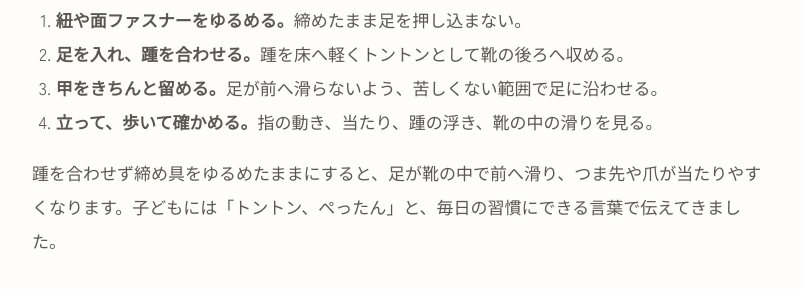
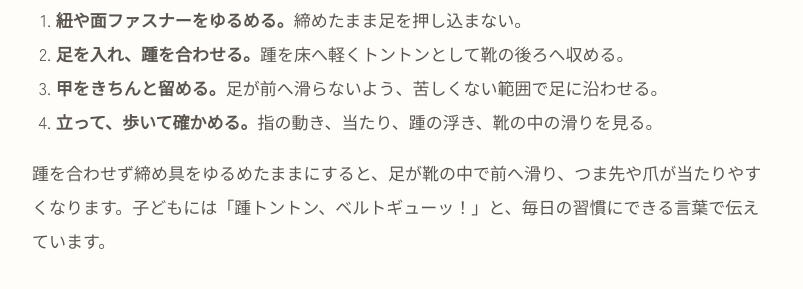
Before and after one commit to toshi1218/andantino, a website: page shoe-wearing.html in a window 1280 px wide. Shown: the part 2322-2611 px from the top of the page, without its empty margins (375-1178 px from the left). Drawn offline with Linux system fonts and the light colour scheme.

Commit message:
Align shoe-wearing.html with verified source wording

```diff
--- a/shoe-wearing.html
+++ b/shoe-wearing.html
@@ -34,7 +34,7 @@
           <p class="article-byline">担当者：<a href="./owner.html">認定シューフィッター 五十嵐洋子</a> ／ 最終更新：2026年7月25日</p>
           <section id="start"><div class="section-icon-heading"><span class="section-icon"><svg viewBox="0 0 24 24"><circle cx="10" cy="10" r="6"/><line x1="14.5" y1="14.5" x2="20" y2="20"/></svg></span><h2>新しい靴より先に、今の靴をお見せください</h2></div><p>どこが減っているか、踵がつぶれていないか、指や甲に当たった跡がないか、紐や面ファスナーをどう留めているか。いつもの靴には、普段の歩き方と困りごとの手がかりがあります。</p><p>足は年齢や生活によって変わります。以前と同じサイズを買い続けるのではなく、今の足長・足幅・足囲と左右差を測り直すところから始めます。</p></section>
           <section id="choose"><div class="section-icon-heading"><span class="section-icon"><svg viewBox="0 0 24 24"><rect x="3" y="9" width="18" height="6" rx="1"/><line x1="7" y1="9" x2="7" y2="12"/><line x1="11" y1="9" x2="11" y2="12"/><line x1="15" y1="9" x2="15" y2="12"/><line x1="19" y1="9" x2="19" y2="12"/></svg></span><h2>一足ずつ確かめる5つのこと</h2></div><ol class="step-grid"><li><h3>形と大きさ</h3><p>足長だけでなく幅、甲、踵、指の並びに靴型が合うか。</p></li><li><h3>踵の支え</h3><p>踵が大きく浮かず、後ろから安定して支えられるか。</p></li><li><h3>甲の固定</h3><p>紐や面ファスナーで、その日の足に合わせて調整できるか。</p></li><li><h3>曲がる位置</h3><p>靴底と足が、指の付け根に近い位置で一緒に曲がるか。</p></li><li><h3>歩いた姿</h3><p>当たりや滑りだけでなく、無理なく前へ歩けているか。</p></li></ol><div class="callout"><strong>「幅広なら楽」とは限りません</strong><p>ゆるい靴では足が前へ滑り、指で踏ん張ったり、別の場所が当たったりすることがあります。必要なのは、ただ広い靴ではなく、ご自分の足の形に合う靴です。</p></div></section>
-          <section id="wear"><div class="section-icon-heading"><span class="section-icon"><svg viewBox="0 0 24 24"><ellipse cx="12" cy="9" rx="3" ry="4.5"/><circle cx="9.5" cy="3.5" r="0.9" fill="currentColor" stroke="none"/><circle cx="12" cy="2.8" r="0.9" fill="currentColor" stroke="none"/><circle cx="14.5" cy="3.5" r="0.9" fill="currentColor" stroke="none"/></svg></span><h2>毎回大切にしていただきたい、靴の履き方</h2></div><ol><li><strong>紐や面ファスナーをゆるめる。</strong>締めたまま足を押し込まない。</li><li><strong>足を入れ、踵を合わせる。</strong>踵を床へ軽くトントンとして靴の後ろへ収める。</li><li><strong>甲をきちんと留める。</strong>足が前へ滑らないよう、苦しくない範囲で足に沿わせる。</li><li><strong>立って、歩いて確かめる。</strong>指の動き、当たり、踵の浮き、靴の中の滑りを見る。</li></ol><p>踵を合わせず締め具をゆるめたままにすると、足が靴の中で前へ滑り、つま先や爪が当たりやすくなります。子どもには「トントン、ぺったん」と、毎日の習慣にできる言葉で伝えてきました。</p><div class="callout"><strong>履き方と靴選びのチェックリスト</strong><p>おうちで確認できる項目をPDFにまとめています。<a href="./assets/downloads/foot-shoe-checklist.pdf" target="_blank" rel="noopener">足と靴のセルフチェックリストをダウンロード（PDF）</a></p></div></section>
+          <section id="wear"><div class="section-icon-heading"><span class="section-icon"><svg viewBox="0 0 24 24"><ellipse cx="12" cy="9" rx="3" ry="4.5"/><circle cx="9.5" cy="3.5" r="0.9" fill="currentColor" stroke="none"/><circle cx="12" cy="2.8" r="0.9" fill="currentColor" stroke="none"/><circle cx="14.5" cy="3.5" r="0.9" fill="currentColor" stroke="none"/></svg></span><h2>毎回大切にしていただきたい、靴の履き方</h2></div><ol><li><strong>紐や面ファスナーをゆるめる。</strong>締めたまま足を押し込まない。</li><li><strong>足を入れ、踵を合わせる。</strong>踵を床へ軽くトントンとして靴の後ろへ収める。</li><li><strong>甲をきちんと留める。</strong>足が前へ滑らないよう、苦しくない範囲で足に沿わせる。</li><li><strong>立って、歩いて確かめる。</strong>指の動き、当たり、踵の浮き、靴の中の滑りを見る。</li></ol><p>踵を合わせず締め具をゆるめたままにすると、足が靴の中で前へ滑り、つま先や爪が当たりやすくなります。子どもには「踵トントン、ベルトギューッ！」と、毎日の習慣にできる言葉で伝えています。</p><div class="callout"><strong>履き方と靴選びのチェックリスト</strong><p>おうちで確認できる項目をPDFにまとめています。<a href="./assets/downloads/foot-shoe-checklist.pdf" target="_blank" rel="noopener">足と靴のセルフチェックリストをダウンロード（PDF）</a></p></div></section>
           <section id="child"><div class="section-icon-heading"><span class="section-icon"><svg viewBox="0 0 24 24"><circle cx="12" cy="5" r="2.5"/><path d="M8 21l1-7-2-3 1-4h8l1 4-2 3 1 7"/></svg></span><h2>子どもの靴は、大人が気づいてあげる</h2></div><figure class="legacy-photo legacy-photo--portrait"><img src="./assets/yoko-igarashi.webp" width="1000" height="1000" loading="lazy" alt="子ども靴を手に持つANDANTINO代表・五十嵐洋子"><figcaption>子ども靴を手に、フィットを確かめる五十嵐</figcaption></figure><p>小さな子は「靴が小さい」「ここが当たる」をうまく言えないことがあります。靴を買った日だけでなく、月に一度は中敷きを外し、立った足を重ねて長さと幅を見てください。足の赤み、靴を嫌がる様子、歩き方の変化、締め具が留まっているかも確認します。</p><p>細身で踵の小さい足と、幅や甲にボリュームのある足では、合う靴の形が違います。「このメーカーなら大丈夫」と決めず、今の足に合わせます。初めての子ども靴が難しいのは当然です。一緒に見ていきましょう。</p><p><a href="./childrens-shoes.html">子ども靴と足育を詳しく読む →</a></p></section>
           <section id="medical"><div class="section-icon-heading"><span class="section-icon"><svg viewBox="0 0 24 24"><circle cx="12" cy="12" r="9"/><line x1="12" y1="8" x2="12" y2="16"/><line x1="8" y1="12" x2="16" y2="12"/></svg></span><h2>靴のご相談より先に、医療機関へご相談いただきたいとき</h2></div><p>強い痛み、急な腫れや熱、けが、しびれ、傷、急に歩けなくなった状態、歩き方の急な変化が続く場合は、整形外科などの医療機関へご相談ください。ANDANTINOで行うのは靴選びのための計測と観察で、診断や治療ではありません。</p></section>
           <section id="fitting-check">
```
